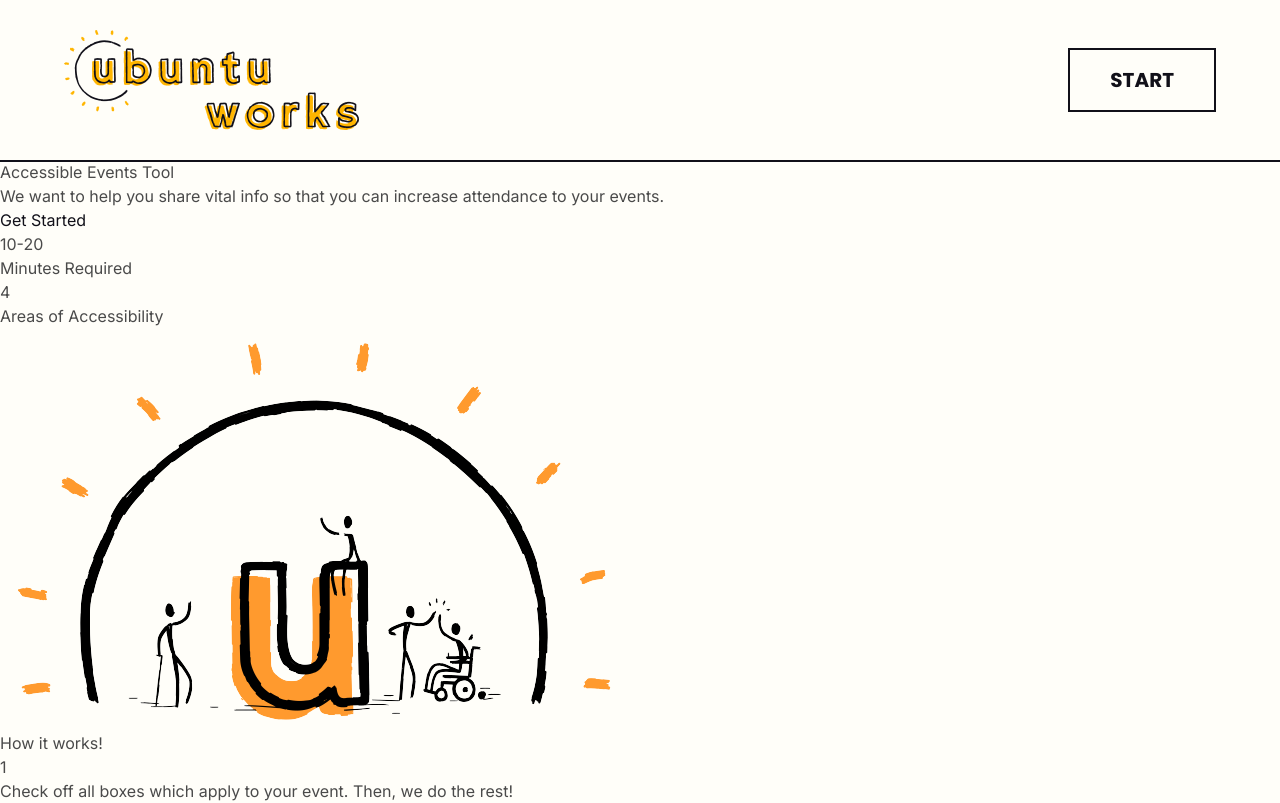
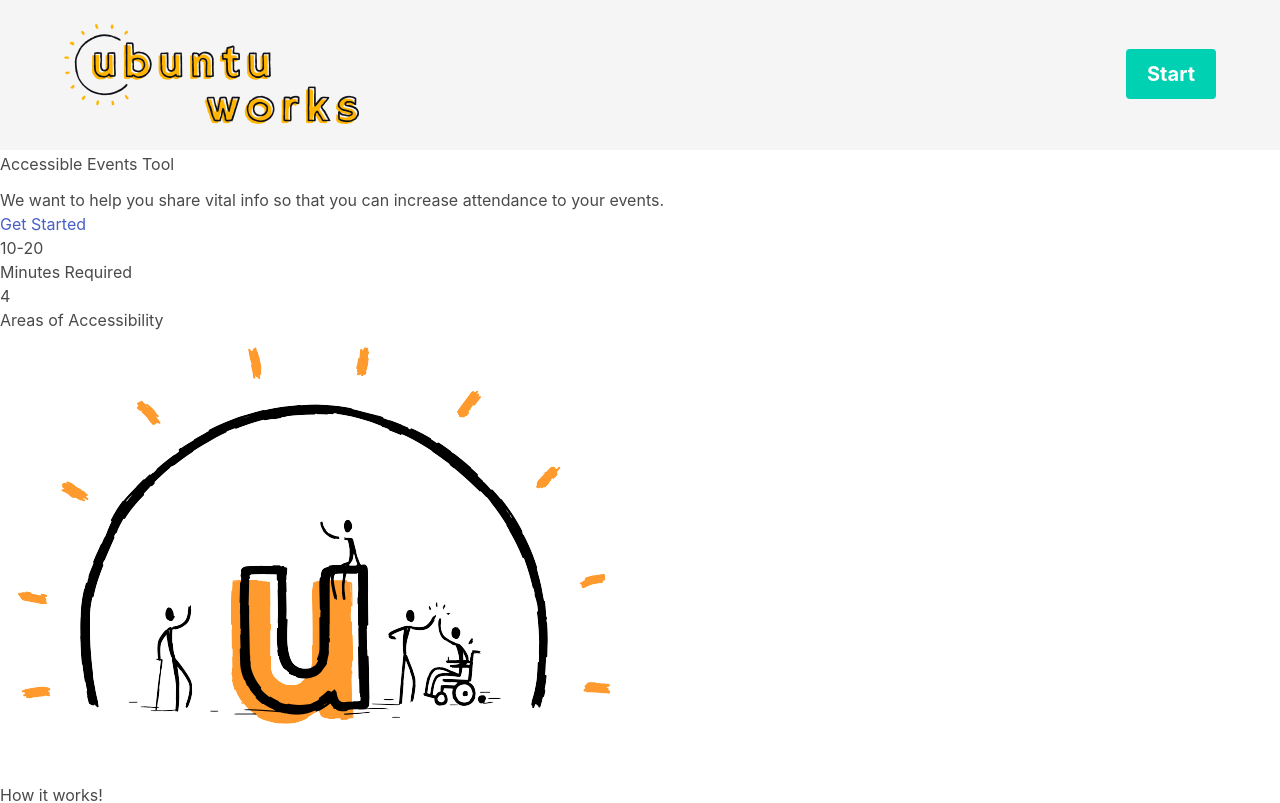
Before and after one commit to Carms-dev/vue-ubuntuworks, a Vue app: page / in a window 1280 px wide. Shown: the top 803 px of the page. Built offline with nearby package versions, Linux system fonts and the light colour scheme.

Commit message:
removed bulma customization for now and added footer

```diff
--- a/src/App.vue
+++ b/src/App.vue
@@ -3,12 +3,14 @@
 // Check out https://vuejs.org/api/sfc-script-setup.html#script-setup
 import HelloWorld from './components/HelloWorld.vue';
 import Header from './components/Header.vue';
+import Footer from './components/Footer.vue';
 </script>
 
 <template>
   <Header></Header>
   <!-- <HelloWorld msg="Hello Vue 3 + Vite" /> -->
   <router-view></router-view>
+  <Footer></Footer>
 </template>
 
 <style lang="scss">
--- /dev/null
+++ b/src/components/Footer.vue
@@ -0,0 +1,11 @@
+<template>
+  <footer class="footer has-background-dark has-text-light">
+    <div class="content has-text-centered">
+      <p>
+        <strong class="has-text-light">Bulma</strong> by <a href="https://jgthms.com">Jeremy Thomas</a>. The source code is licensed
+        <a href="http://opensource.org/licenses/mit-license.php">MIT</a>. The website content
+        is licensed <a href="http://creativecommons.org/licenses/by-nc-sa/4.0/">CC BY NC SA 4.0</a>.
+      </p>
+    </div>
+  </footer>
+</template>
--- a/src/components/Header.vue
+++ b/src/components/Header.vue
@@ -1,5 +1,5 @@
 <template>
-	<nav class="navbar has-shadow" role="navigation" aria-label="main navigation">
+	<nav class="navbar has-shadow is-spaced is-light" role="navigation" aria-label="main navigation">
 		<div class="container">
 			<div class="navbar-brand">
 				<a class="navbar-item" href="#">
@@ -20,7 +20,7 @@
 							<!-- <a class="button is-outlined is-medium">
 								<strong>Start</strong>
 							</a> -->
-							<router-link class="button is-outlined is-medium" to="/reports/new">
+							<router-link class="button is-medium is-primary" to="/reports/new">
 								<strong>Start</strong>
 							</router-link>
 						</div>
--- a/src/main.scss
+++ b/src/main.scss
@@ -4,67 +4,13 @@
 @import url('https://fonts.googleapis.com/css2?family=Poppins:wght@400;600;700&display=swap');
 @import url('https://fonts.googleapis.com/css2?family=Inter:wght@400;600;700&display=swap');
 
-// Font family
-$family-sans-serif: "Inter", sans-serif;
-$family-secondary: "Poppins", sans-serif;
-
-// Colours
-$grey-darker: #111019;
-$white-ter: #FFFEF9;
-$dark: $grey-darker;
-$light: $white-ter;
-$black: $dark;
-$white: $light;
-$primary: #FFB500;
-$success: #0AA0AE;
-$primary-invert: $grey-darker;
-
-// Background
-// $background: $white-ter;
-// $scheme-main: $white-ter;
-// $scheme-invert: $grey-darker;
-
-// Borders
-$border: $dark;
-$radius: 0;
-$control-border-width: 2px;
-
-// Navbar
-$navbar-height: 10rem;
-$navbar-item-img-max-height: 100px;
-$navbar-box-shadow-color: $dark;
-// $navbar-box-shadow-color: #11101911;
-// $navbar-box-shadow-size: 0 2px 10px 0;
-
-// Links
-$link: $grey-darker;
-$link-hover-border: $dark;
-
-// Buttons
-$button-family: $family-secondary;
-$button-padding-vertical: 1.5em;
-$button-padding-horizontal: 2em;
-
-// Shadow
-$shadow: $dark;
-
+// Custom variable values here...
 
 // Import only what you need from Bulma
-@import "../node_modules/bulma/sass/utilities/_all.sass";
-@import "../node_modules/bulma/sass/base/_all.sass";
-@import "../node_modules/bulma/sass/elements/button.sass";
-@import "../node_modules/bulma/sass/elements/container.sass";
-@import "../node_modules/bulma/sass/elements/title.sass";
-@import "../node_modules/bulma/sass/form/_all.sass";
-@import "../node_modules/bulma/sass/components/navbar.sass";
-@import "../node_modules/bulma/sass/layout/hero.sass";
-@import "../node_modules/bulma/sass/layout/section.sass";
+@import "../node_modules/bulma/bulma.sass";
 
 // Custom CSS rules below...
-
-.button {
-    text-transform: uppercase;
-    &:hover {
-        border-style: dashed;
-    }
+.navbar-brand img {
+    max-height: 100px;
+    max-width: unset;
 }
```
